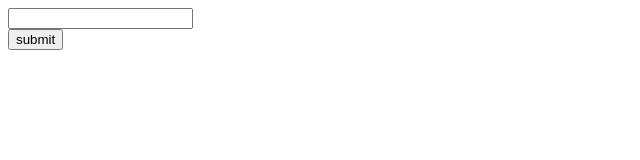
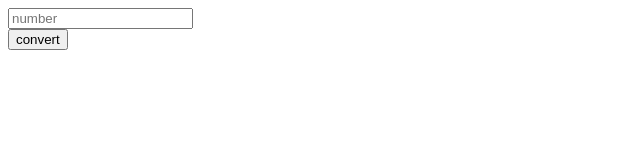
Before and after one commit to kashifjavaid1/array-funcation, a plain HTML site: page index.html in a window 1280 px wide. Shown: the full height of the page, 0-640 px from the left. Drawn offline with Linux system fonts and the light colour scheme.

Commit message:
programs

```diff
--- a/index.html
+++ b/index.html
@@ -9,9 +9,17 @@
 </head>
 <body>
 
-       <input type="number" id="data">
+       <!-- <input type="number" id="data" placeholder="enter a number">
        <br>
-       <button>submit</button>
+       <br>
+       <button onclick="submit()">submit</button>
+
+       <h1 id="result"></h1> -->
+
+       <!-- 2 program -->
+       <input type="number" id="num" placeholder="number">
+       </br>
+       <button onclick="sub()">convert</button>
        <h1 id="result"></h1>
 
     <!-- javascript link file -->
--- a/script.js
+++ b/script.js
@@ -66,3 +66,18 @@
 // var array=[100]
 // array.length
 // console.log(array);
+
+
+
+// function submit() {
+//    var kms=document.getElementById("data").value;
+//    const factor=0.621371;
+//    const miles=factor*kms;
+//    document.getElementById("result").innerText=`${miles} miles`
+// }
+
+function sub() {
+   var celsius=document.getElementById("num").value;
+   var resu= (celsius) * 9/5+ 32;
+   document.getElementById("result").innerText=`${celsius}celsius==${resu} Fahrenheit `
+}
```
